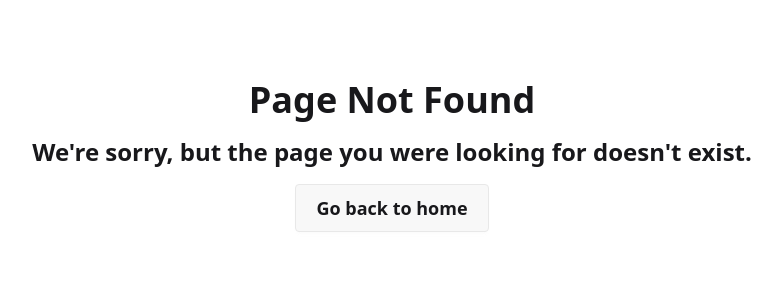
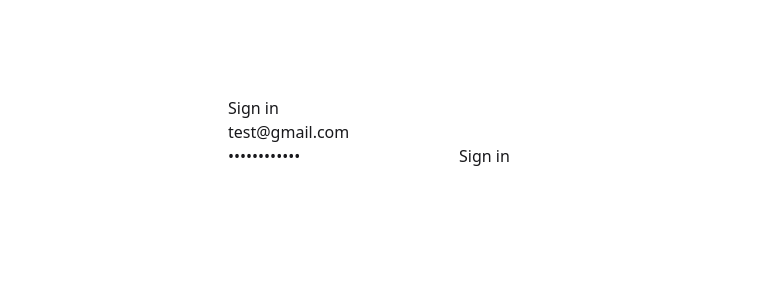
Before and after one commit to olli-suoniemi/invoicing, a Next.js app in the folder ui/: page /login in a window 1280 px wide. Before the commit this address had no page. Shown: the top 300 px of the page, without its empty margins (248-1030 px from the left). Built offline with nearby package versions, Linux system fonts and the light colour scheme; no server answers.

Commit message:
Add LoginPage component for user authentication with email and password

```diff
--- /dev/null
+++ b/ui/app/login/page.js
@@ -0,0 +1,48 @@
+// app/login/page.js
+"use client";
+
+import { useState } from "react";
+import { auth } from "@/lib/firebaseClient";
+import { signInWithEmailAndPassword } from "firebase/auth";
+import { useRouter, useSearchParams } from "next/navigation";
+
+export default function LoginPage() {
+  const [email, setEmail] = useState("test@gmail.com");
+  const [password, setPassword] = useState("testpassword");
+  const [err, setErr] = useState("");
+  const router = useRouter();
+  const sp = useSearchParams();
+  const redirect = sp.get("redirect") || "/";
+
+  const onSubmit = async (e) => {
+    e.preventDefault();
+    setErr("");
+    try {
+      const cred = await signInWithEmailAndPassword(auth, email, password);
+      const idToken = await cred.user.getIdToken(true);
+
+      const r = await fetch("/api/auth/login", {
+        method: "POST",
+        headers: { "Content-Type": "application/json" },
+        body: JSON.stringify({ idToken }),
+      });
+      if (!r.ok) throw new Error("Failed to create session");
+
+      router.push(redirect);
+    } catch (e) {
+      setErr(e.message || "Login failed");
+    }
+  };
+
+  return (
+    <main style={{ maxWidth: 360, margin: "80px auto", padding: 16 }}>
+      <h1>Sign in</h1>
+      <form onSubmit={onSubmit}>
+        <input value={email} onChange={(e)=>setEmail(e.target.value)} placeholder="Email" />
+        <input value={password} onChange={(e)=>setPassword(e.target.value)} placeholder="Password" type="password" />
+        <button type="submit">Sign in</button>
+      </form>
+      {err && <p style={{ color: "crimson" }}>{err}</p>}
+    </main>
+  );
+}
```
